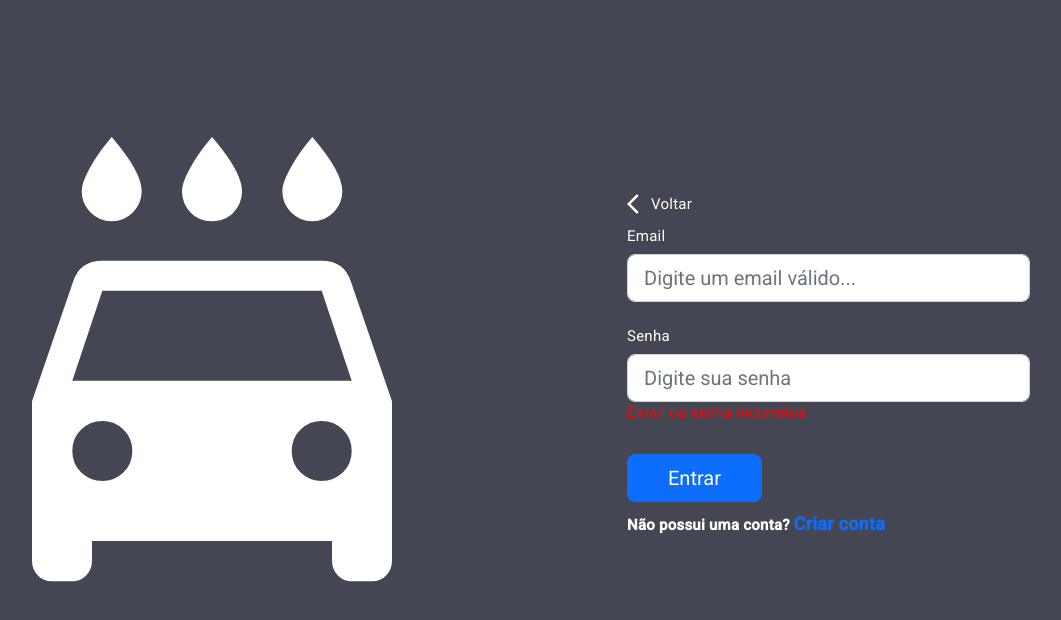
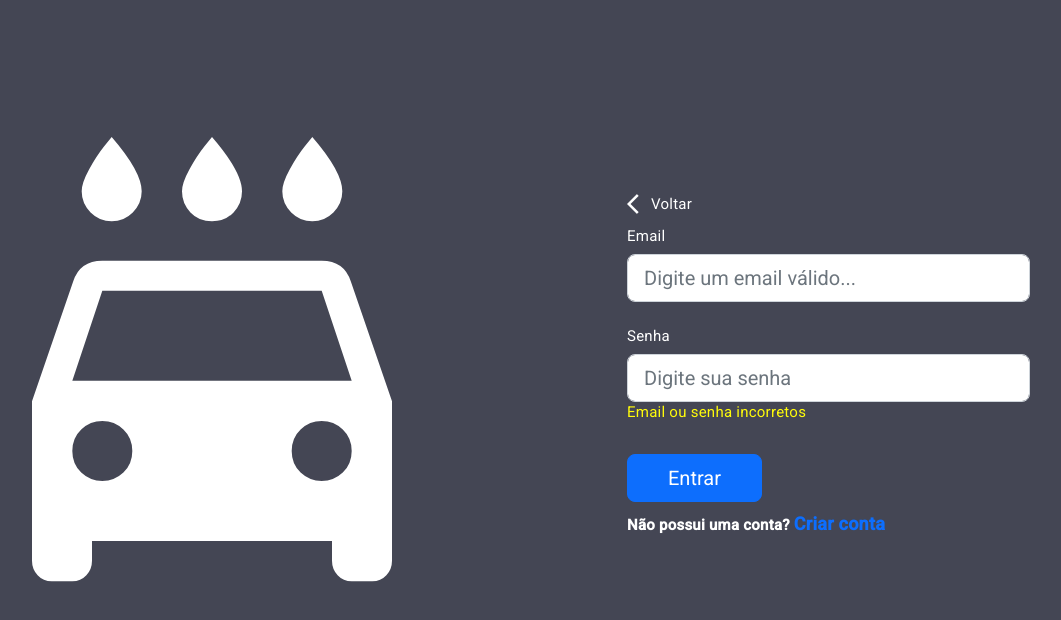
Before and after one commit to Frederico-dos-Santos/Lab_Aluguel_carros, an Angular app in the folder implementacao/Front-end/app/: page /login in a window 1280 px wide. Both pictures are taken after a click on the button "Entrar". Shown: the top 620 px of the page, without its empty margins (25-1086 px from the left). Built offline with nearby package versions, Linux system fonts and the light colour scheme; no server answers.

Commit message:
[FIX] cor erro #6

```diff
--- a/implementacao/Front-end/app/src/app/login/login.component.html
+++ b/implementacao/Front-end/app/src/app/login/login.component.html
@@ -17,7 +17,7 @@
                 <label class="form-label" type="password">Senha</label>
               <input type="password" class="form-control form-control-lg"
                 placeholder="Digite sua senha" #senha/>
-                <p class="error-message" *ngIf="invalido" style="color:red">Email ou senha incorretos</p>
+                <p class="error-message" *ngIf="invalido" style="color:#FFFC0A">Email ou senha incorretos</p>
             </div>
           <div class="text-center text-lg-start mt-4 pt-2">
             <button type="button" class="btn btn-primary btn-lg"
```
